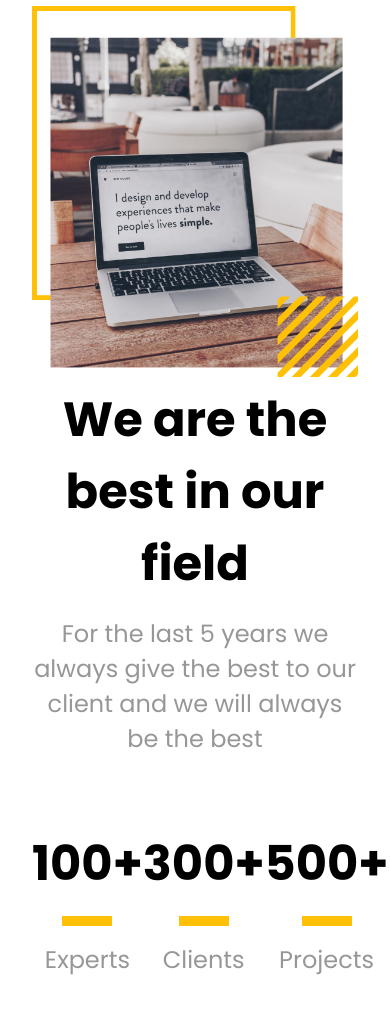
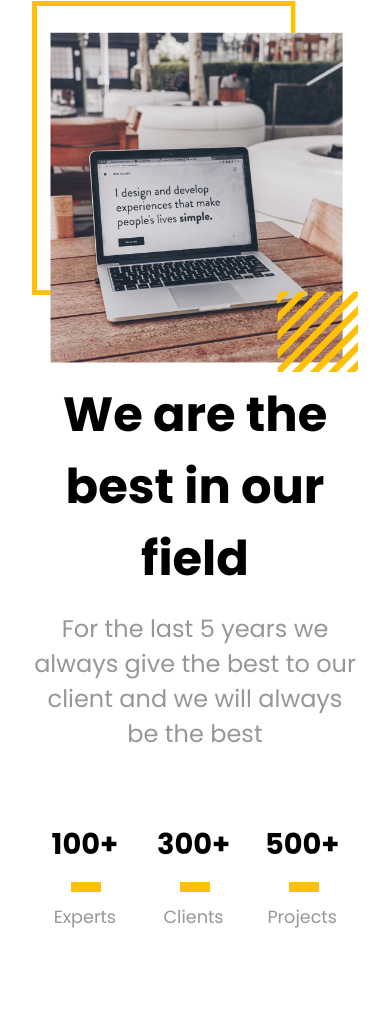
Before and after one commit to rafidefrana/silincing_web, a plain HTML site: page index.html in a window 390 px wide. Shown: the part 980-1994 px from the top of the page. Drawn offline with Linux system fonts and the light colour scheme.

Commit message:
Co-authored-by: rafidefrana <rafidefrana08@gmail.com>

```diff
--- a/style.css
+++ b/style.css
@@ -419,10 +419,10 @@ footer p {
   }
   #header a {
     text-align: center;
-    font-size: 1.2em;
+    font-size: 1em;
   }
   .button1 a {
-    font-size: 1.1em;
+    font-size: 1em;
   }
 
   .service-text h1,
@@ -433,6 +433,26 @@ footer p {
   .service-header #btn-service {
     font-size: 0.8em;
     padding: 20px;
+  }
+
+  .about-stats {
+  }
+
+  .about-stats-item div {
+    width: 30px;
+    height: 10px;
+    background-color: #ffc108;
+    margin-bottom: 12px;
+  }
+
+  .about-stats-item h1,
+  .about-stats p {
+    margin-left: -3px;
+    font-size: 1.8em;
+  }
+
+  .about-stats-item p {
+    font-size: 1.1em;
   }
 
   footer .footer-text p {
```
